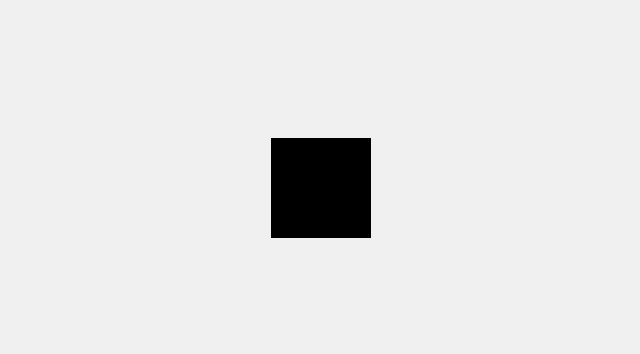
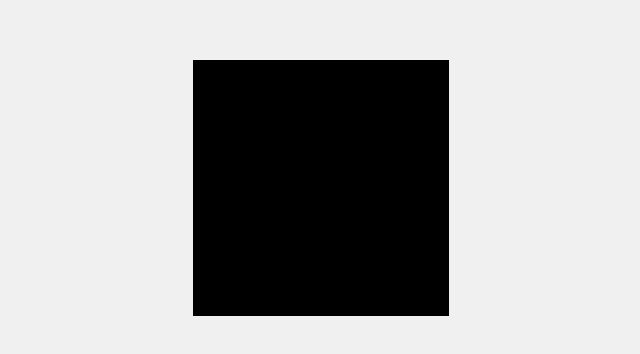
Before and after one commit to tema-skakun/black-square, a plain HTML site: page index.html in a window 1280 px wide. Shown: the part 212-566 px from the top of the page, without its empty margins (319-959 px from the left). Drawn offline with Linux system fonts and the light colour scheme.

Commit message:
refactor: adds some changes

```diff
--- a/index.html
+++ b/index.html
@@ -9,9 +9,9 @@
   <meta name="author" content="Artem Skakun">
   <meta http-equiv="X-UA-Compatible" content="IE=edge">
   <meta name="viewport" content="width=device-width, initial-scale=1.0">
-  <title>Черный квадрат по центру</title>
+  <title>Черный квадрат по центру страницы</title>
 </head>
 <body>
-<div class="black-square"></div>
+<div class="black-square" aria-label="Black square"></div>
 </body>
 </html>
--- a/styles.css
+++ b/styles.css
@@ -6,8 +6,9 @@ body {
     margin: 0;
     background-color: #f0f0f0;
 }
+
 .black-square {
-    width: 100px;
-    height: 100px;
+    width: 20vw;
+    height: 20vw;
     background-color: black;
 }
```
Also changed, not shown: icon.ico, 1 other file.
